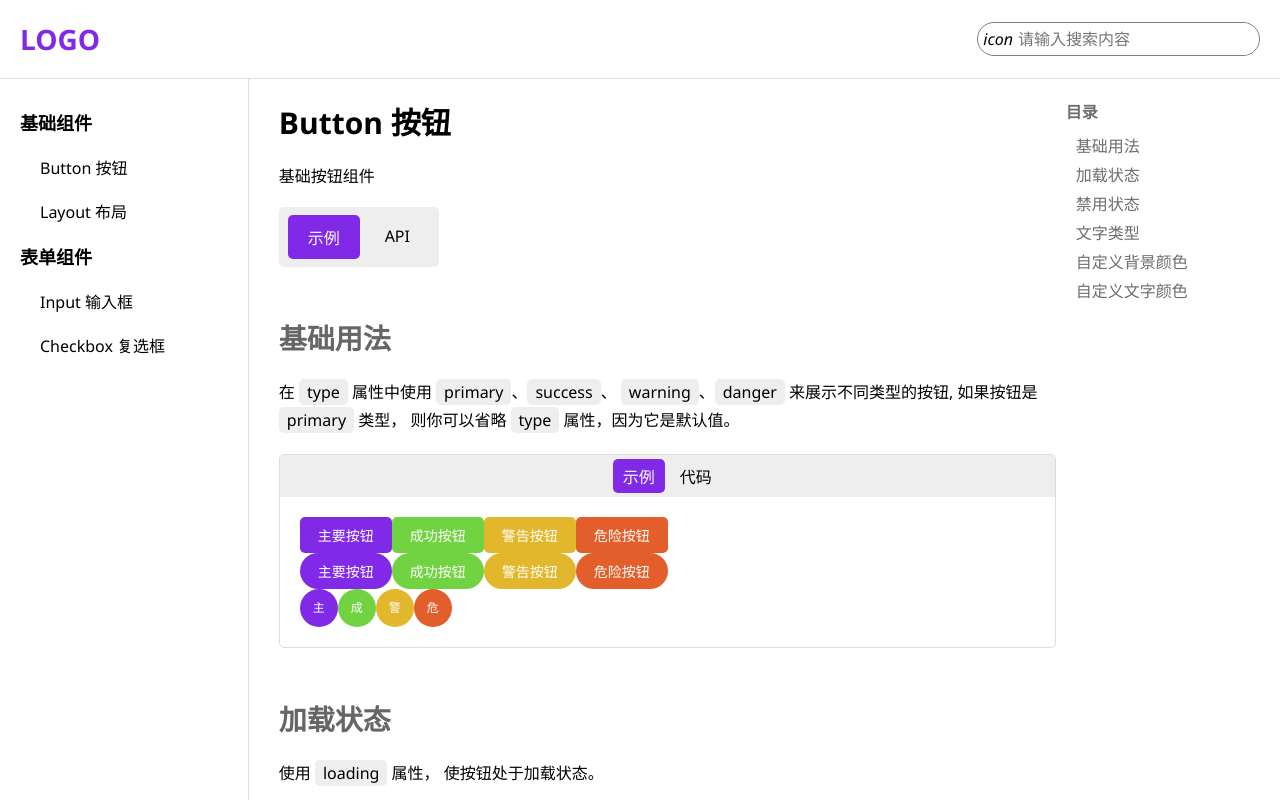
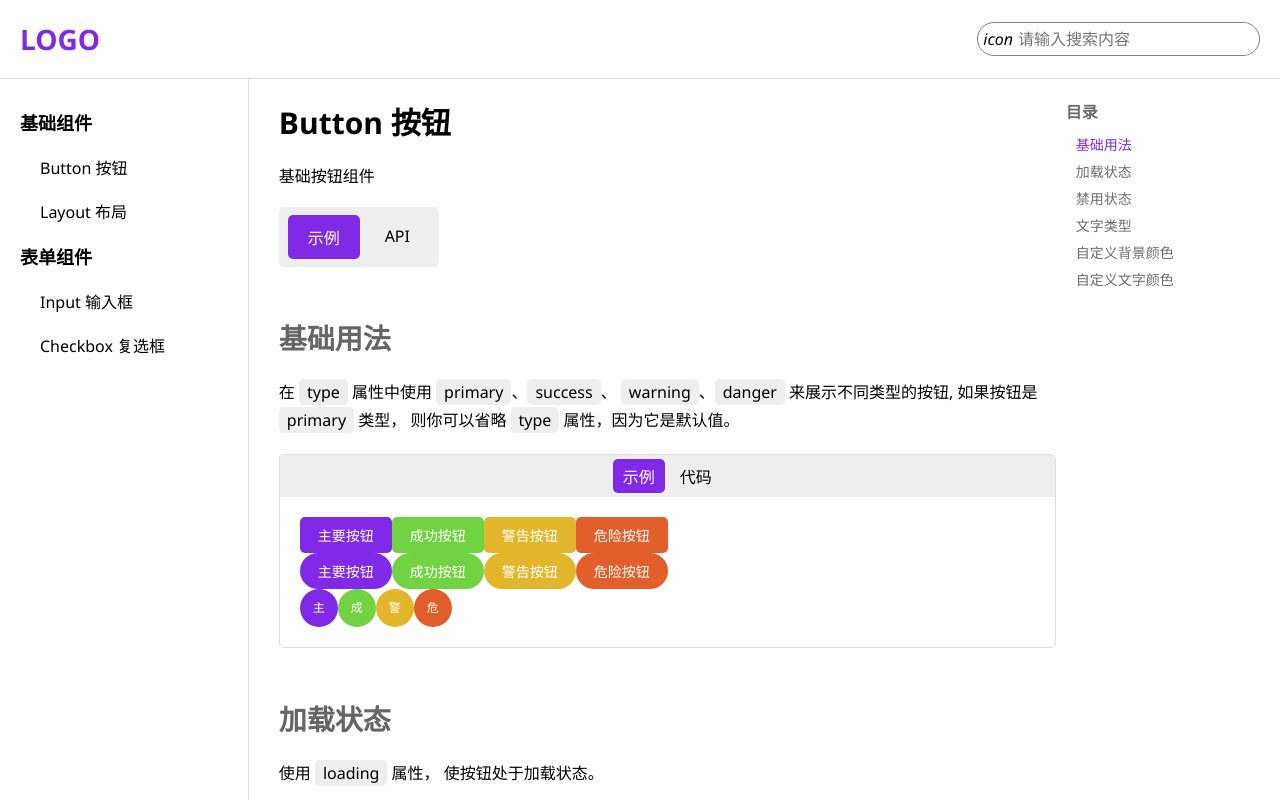
Before and after one commit to Ce1ling/violet, a Vue app: page /components/button in a window 1280 px wide. Shown: the top 800 px of the page. Built offline with nearby package versions, Linux system fonts and the light colour scheme.

Commit message:
增加：为目录添加高亮效果

```diff
--- a/src/views/Button/index.vue
+++ b/src/views/Button/index.vue
@@ -30,7 +30,10 @@ const apiContents = reactive(['props'])
         API
       </div>
     </div>
-    <component :is="isExamplePage ? Examples : Apis" :anchors="exampleContents" />
+    <component
+      :is="isExamplePage ? Examples : Apis"
+      :anchors="exampleContents"
+    />
   </section>
   <Contents
     class="contents"
--- a/src/views/Contents/index.vue
+++ b/src/views/Contents/index.vue
@@ -1,8 +1,13 @@
 <script setup lang="ts">
+import { ref } from 'vue'
+
+
 type Props = {
   list: string[]
 }
 defineProps<Props>()
+
+const active = ref(0)
 
 </script>
 
@@ -11,13 +16,18 @@ defineProps<Props>()
     <p>目录</p>
     <ul class="list">
       <li class="item" v-for="(item, i) in list" :key="i">
-        <a :href="`#${item}`">{{ item }}</a>
+        <a :href="`#${item}`" :class="{ active: active === i }" @click="active = i">
+          {{ item }}
+        </a>
       </li>
     </ul>
   </aside>
 </template>
 
 <style scoped lang="scss">
+.active {
+  color: var(--primary-color) !important;
+}
 .content-aside {
   color: #6d6d6d;
   > p { font-weight: 600; }
@@ -26,11 +36,10 @@ defineProps<Props>()
     .item {
       padding: 0 0 5px;
       a {
+        font-size: 14px;
         transition: all 0s;
         color: #6d6d6d;
-        &:hover {
-          color: var(--primary-color);
-        }
+        &:hover { color: var(--primary-color); }
       }
     }
   }
```
